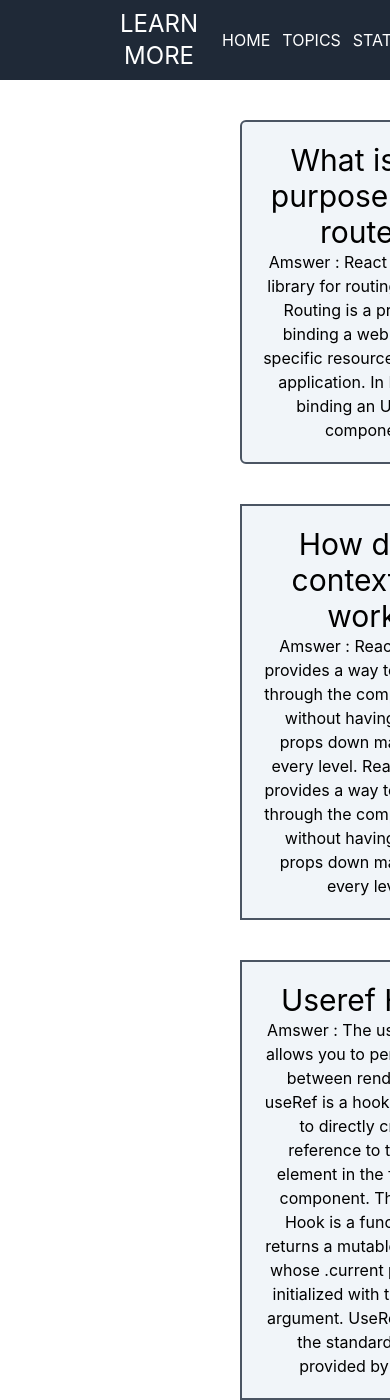
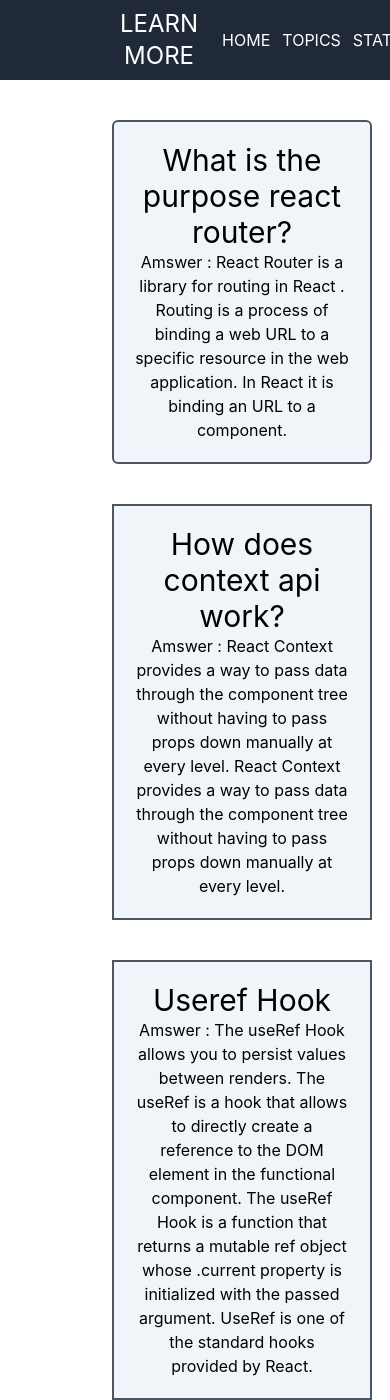
Before and after one commit to abubakkar11/react-quice, a React (Create React App) app: page /blog in a window 390 px wide. Shown: the top 1400 px of the page. Built offline with nearby package versions, Linux system fonts and the light colour scheme.

Commit message:
blog-responsive

```diff
--- a/public/index.html
+++ b/public/index.html
@@ -24,7 +24,7 @@
       work correctly both with client-side routing and a non-root public URL.
       Learn how to configure a non-root public URL by running `npm run build`.
     -->
-    <title>React App</title>
+    <title>Learn more</title>
   </head>
   <body>
     <noscript>You need to enable JavaScript to run this app.</noscript>
--- a/src/App.js
+++ b/src/App.js
@@ -40,6 +40,10 @@ function App() {
             element : <Topics></Topics>,
           },
           {
+            path : '*',
+            element : 'The page is not Found'
+          },
+          {
             path : '/quizs/:quizId',
             loader : async ({params}) =>{
             return fetch(`https://openapi.programming-hero.com/api/quiz/${params.quizId}`)
--- a/src/Quiz/Quiz.js
+++ b/src/Quiz/Quiz.js
@@ -7,7 +7,7 @@ import 'react-toastify/dist/ReactToastify.css';
 const Quiz = ({quiz}) => {
     const [anser , setAnswer] = useState([]);
     const {question , options , correctAnswer} = quiz;
-    const notify = () => toast(`${correctAnswer}`);
+    const notify = () => toast(` ${correctAnswer}`);
     const quizAnser = (answer) =>{
       if( answer === correctAnswer){
        toast('Wrong Answer');
@@ -18,12 +18,12 @@ const Quiz = ({quiz}) => {
     }
     return (
 
-        <div className='w-50 p-20 ml-36 mr-36  shadow-md text-indigo-500 mt-10  border-solid border-2 border-gray-200'>
+        <div className='md:w-50 p-20 ml-36 mr-36  shadow-md text-indigo-500 mt-10  border-solid border-2 border-gray-200'>
             <h2 className="text-2xl">
             </h2>
             <div className='mb-10 flex justify-center'>
             <h2 className="text-3xl ml-10">Quiz: {question}</h2>
-            <button onClick={notify}><EyeIcon className="h-6 w-10 ml-96 text-blue-500"/></button>
+            <button onClick={notify}><EyeIcon className="h-6 w-10 md:ml-96 text-blue-500"/></button>
             <ToastContainer />
             </div>
             <div className='grid md:grid-cols-2 gap-5 '>
--- a/src/component/Blog/Blog.js
+++ b/src/component/Blog/Blog.js
@@ -3,21 +3,21 @@ import React from 'react';
 const Blog = () => {
     return (
         <div>
-           <div className='w-8/12 border border-2 border-gray-600 p-5 rounded-md mt-10 bg-slate-100 text-center ml-60 t00'>
+           <div className='w-8/12 border border-2 border-gray-600 p-5 rounded-md  ml-28 mt-10 bg-slate-100 text-center md:ml-60 t00'>
            <h2 className="text-3xl">What is the purpose react router?</h2>
            <p>Amswer : React Router is a library for routing in React .
             Routing is a process of binding a web URL to a specific resource in the web application.
             In React it is binding an URL to a component.
             </p>
            </div>
-           <div className='w-8/12 border border-2 border-gray-600 p-5 mt-10 bg-slate-100 text-center ml-60 t00'>
+           <div className='w-8/12 border border-2 border-gray-600 p-5 mt-10 bg-slate-100 ml-28 text-center md:ml-60 t00'>
            <h2 className="text-3xl">How does context api work?</h2>
            <p>Amswer : React Context provides a way to pass data through the component tree without having to pass props down manually at every level.
            React Context provides a way to pass data through the component tree without having to pass props down manually at every level.
 
             </p>
            </div>
-           <div className='w-8/12 border border-2 border-gray-600 p-5 mt-10 bg-slate-100 text-center ml-60 t00'>
+           <div className='w-8/12 border border-2 border-gray-600 p-5 mt-10 bg-slate-100 ml-28  text-center md:ml-60 t00'>
            <h2 className="text-3xl">Useref Hook</h2>
            <p>Amswer : The useRef Hook allows you to persist values between renders.
            The useRef is a hook that allows to directly create a reference to the DOM element in the functional component.
--- a/src/component/Header/Header.js
+++ b/src/component/Header/Header.js
@@ -3,7 +3,7 @@ import { Link } from 'react-router-dom';
 
 const Header = () => {
     return (
-        <div className='flex items-center p-2 sticky top-0  bg-gray-800 text-white'>
+        <div className='flex items-center p-2 sticky top-0 w-full bg-gray-800 text-white'>
         <div>
           <h1 className='text-2xl uppercase ml-28'>Learn More</h1>
         </div>
--- a/src/component/Home/Home.js
+++ b/src/component/Home/Home.js
@@ -7,12 +7,12 @@ const Home = () => {
     const topics = useLoaderData();
     return (
         <div>
-            <div className='flex justify-between items-center ml-32 mr-32'>
+            <div className='md:flex justify-between items-center ml-32 mr-32'>
                 <div>
-                <img className='w-60' src={image }alt="" />
+                <img className='w-60' src={image}alt="" />
                 </div>
                 <div>
-                    <h1 className="text-2xl">Are You Ready For Quiz Anser!!! </h1>
+                    <h1 className="text-2xl bg-sky-600 p-5  md:visible rounded-md text-white">Are You Ready For Quiz Anser!!! </h1>
                 </div>
             </div>
             <div className='grid md:grid-cols-4 gap-10 ml-12 p-16'>
--- a/src/component/QuizOption/QuizOption.js
+++ b/src/component/QuizOption/QuizOption.js
@@ -2,8 +2,8 @@ import React from 'react';
 
 const QuizOption = ({option , quizAnser ,setAnswer}) => {
     return (
-        <div className='hover:bg-slate-500 hover:text-white hover:rounded-md '>
-          <button onClick={() => quizAnser(option)} className='p-5 px-44 w-full  flex items-center border border-2 border-gray-500 rounded-md'>
+        <div className='hover:bg-slate-500 hover:text-white hover:rounded-md hover:'>
+          <button onClick={() => quizAnser(option)} className='p-5 md:px-44 md:w-full  flex items-center border border-2 border-gray-500 rounded-md'>
             {option}
           </button>
         </div>
--- a/src/component/Statistics/Statistics.js
+++ b/src/component/Statistics/Statistics.js
@@ -13,7 +13,7 @@ const Statistics = () => {
     return (
         <div>
             <h1 className="text-4xl font-bold text-indigo-600 mt-10">Total Quiz Rechart</h1>
-            <div className='ml-60 mt-20 p-10'>
+            <div className='md:ml-60 mt-20 md:p-10'>
             <LineChart width={500} height={400} data={data}   margin={{
                 top: 5,
                 right: 30,
--- a/src/component/Topic/Quizs/Quizs.js
+++ b/src/component/Topic/Quizs/Quizs.js
@@ -4,7 +4,6 @@ import Quiz from '../../../Quiz/Quiz';
 
 const Quizs = () => {
     const quizs = useLoaderData();
-    console.log(quizs.data)
     return (
         <div>
             <h2 className="text-3xl text-indigo-500 mt-10 font-bold">Quiz Name : {quizs.data.name}</h2>
```
